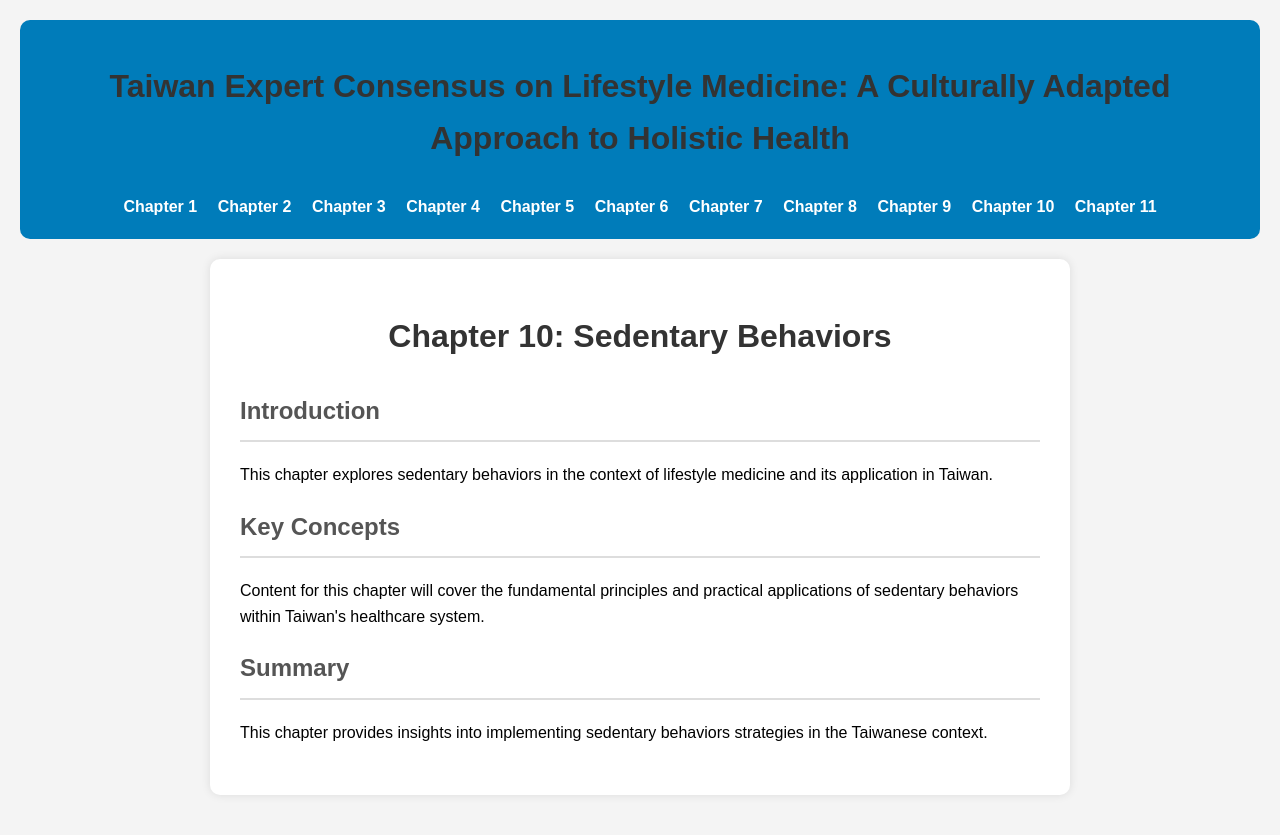
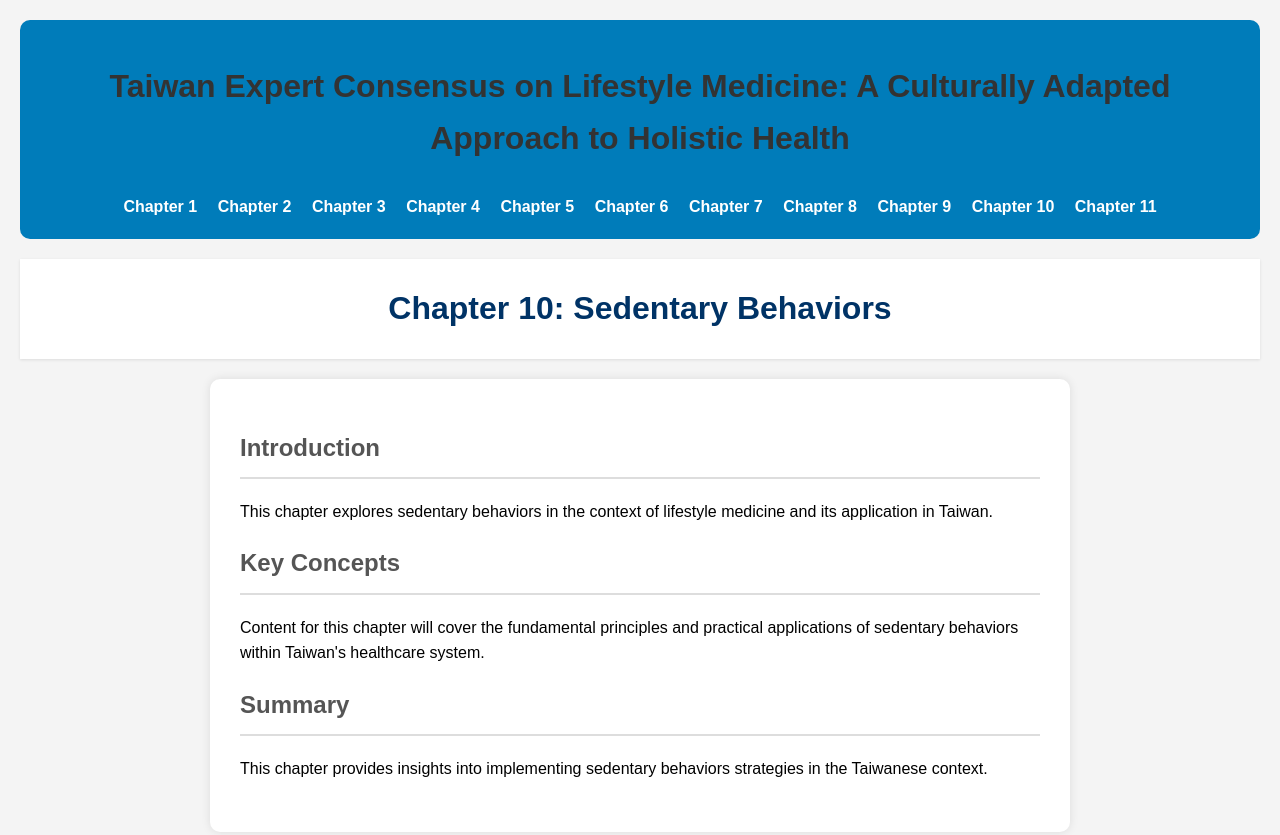
Before and after one commit to qpig0218/LM_Eng, a plain HTML site: page Chapter 10.html in a window 1280 px wide. Drawn offline with Linux system fonts and the light colour scheme.

Commit message:
Align chapter headers with Chapter 1

```diff
--- a/Chapter 10.html
+++ b/Chapter 10.html
@@ -65,6 +65,17 @@
 .chapter-nav a:hover {
     text-decoration: underline;
 }
+.page-header {
+    background-color: #ffffff;
+    padding: 24px 0;
+    box-shadow: 0 1px 3px rgba(0,0,0,0.1);
+    text-align: center;
+    margin-bottom: 20px;
+}
+.page-header h1 {
+    margin: 0;
+    color: #003366;
+}
     </style>
 </head>
 <body>
@@ -84,9 +95,12 @@
         <a href="Chapter 11.html">Chapter 11</a>
     </nav>
 </div>
+
+<header class="page-header">
+    <h1>Chapter 10: Sedentary Behaviors</h1>
+</header>
+
     <div class="container">
-
-        <h1>Chapter 10: Sedentary Behaviors</h1>
 
         <div class="content">
             <h2>Introduction</h2>
```
Also changed, not shown: Chapter 11.html (+16 -2 lines), Chapter 2.html (+16 -2 lines), Chapter 3.html (+16 -2 lines), Chapter 4.html (+16 -2 lines), Chapter 5.html (+16 -2 lines), Chapter 6.html (+16 -2 lines), Chapter 7.html (+16 -2 lines), Chapter 8.html (+16 -2 lines), Chapter 9.html (+16 -2 lines).
